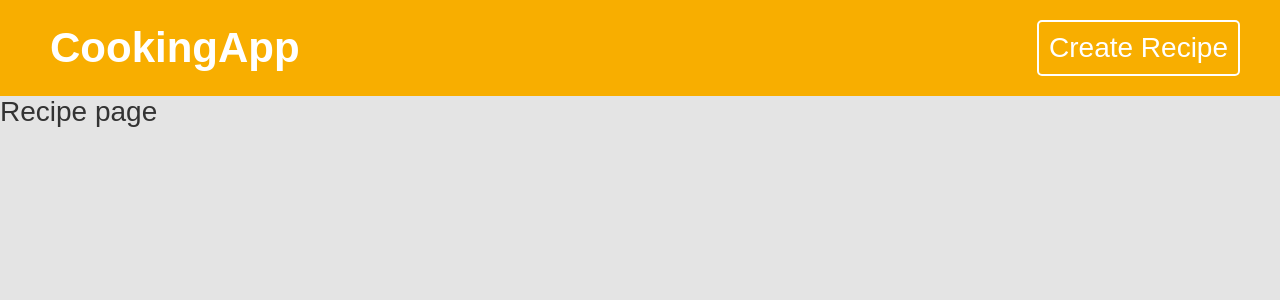
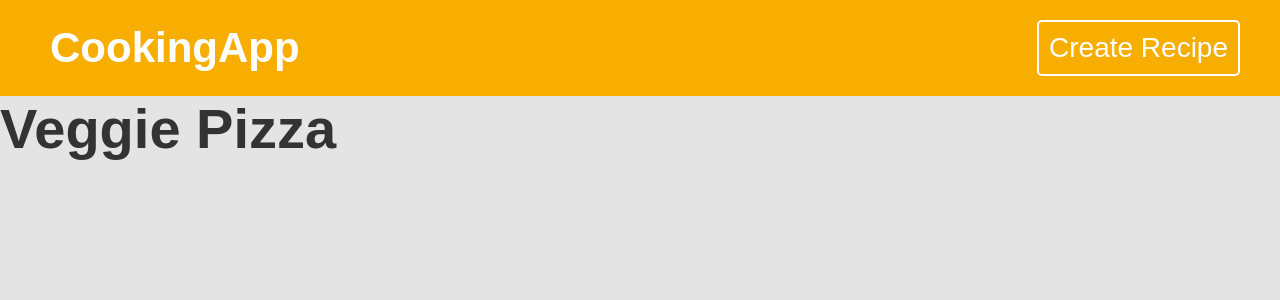
Before and after one commit to Titi923/react-cooking-recipe-app, a React (Create React App) app: page /recipes/1 in a window 1280 px wide. Shown: the top 300 px of the page. Built offline with nearby package versions, Linux system fonts and the light colour scheme; data requests are answered from the project's data file; a web font is replaced by a local one.

Commit message:
Fetching data for each unique id

```diff
--- a/src/App.js
+++ b/src/App.js
@@ -1,4 +1,4 @@
-import { BrowserRouter, Routes, Route, Link, NavLink } from 'react-router-dom';
+import { BrowserRouter, Routes, Route } from 'react-router-dom';
 
 // page components
 import Navbar from "./components/Navbar"
@@ -21,7 +21,6 @@ function App() {
           <Route path="/search" element={<Search />}></Route>
           <Route path="/recipes/:id" element={<Recipe />}></Route>
         </Routes>
-
       </BrowserRouter>
     </div>
   );
--- a/src/pages/recipe/Recipe.js
+++ b/src/pages/recipe/Recipe.js
@@ -1,8 +1,25 @@
+import { useParams } from 'react-router-dom';
+
+// hooks
+import { useFetch } from '../../hooks/useFetch';
+
 // styles
-import "./Recipe.css"
+import './Recipe.css';
 
 export default function Recipe() {
+  const { id } = useParams();
+  const url = 'http://localhost:3000/recipes/' + id;
+  const { data: recipe, isPending, error } = useFetch(url);
+
   return (
-    <div>Recipe page</div>
-  )
+    <div className="recipe">
+      {error && <p className="error">{error}</p>}
+      {isPending && <p className="loading">Loading...</p>}
+      {recipe && (
+        <div>
+          <h1>{recipe.title}</h1>
+        </div>
+      )}
+    </div>
+  );
 }
```
